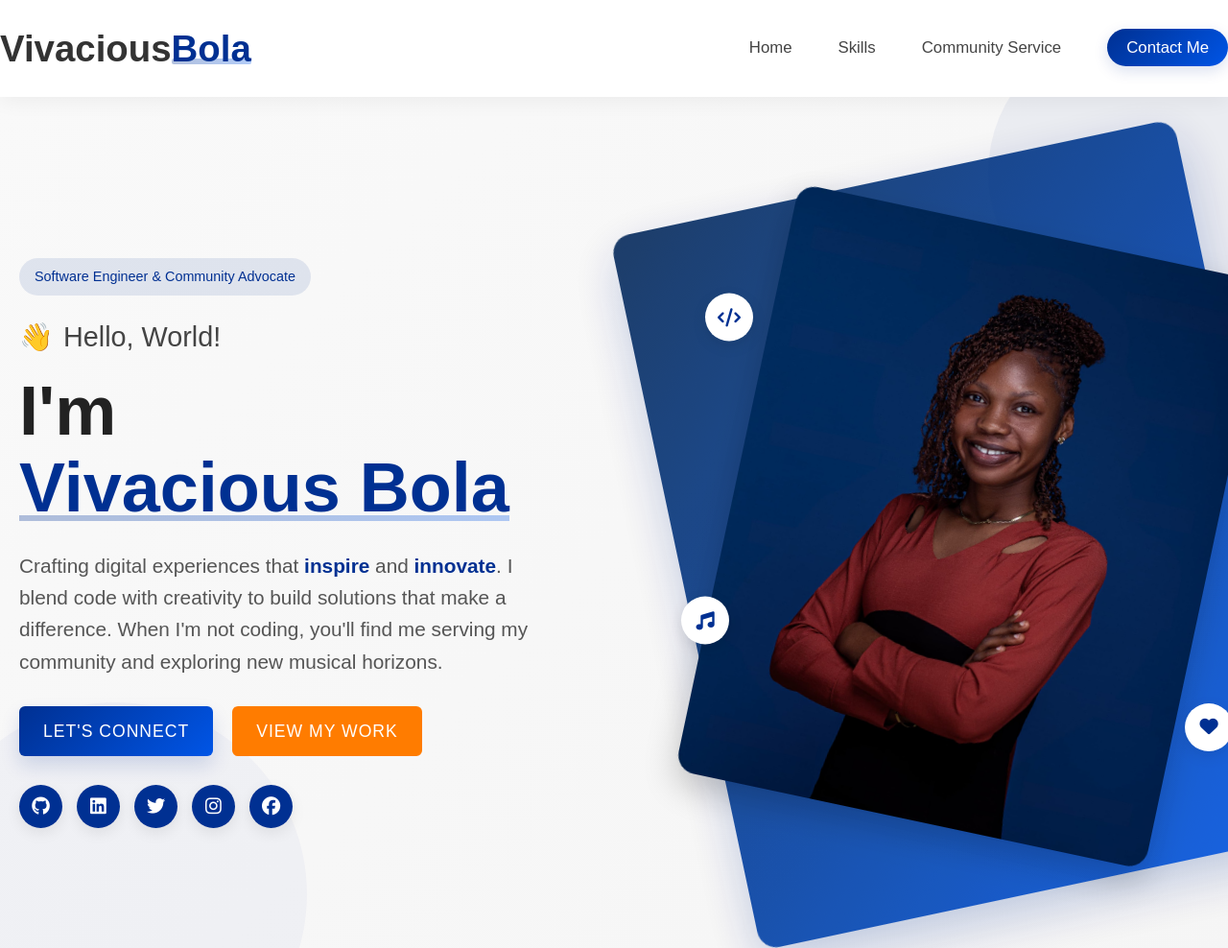
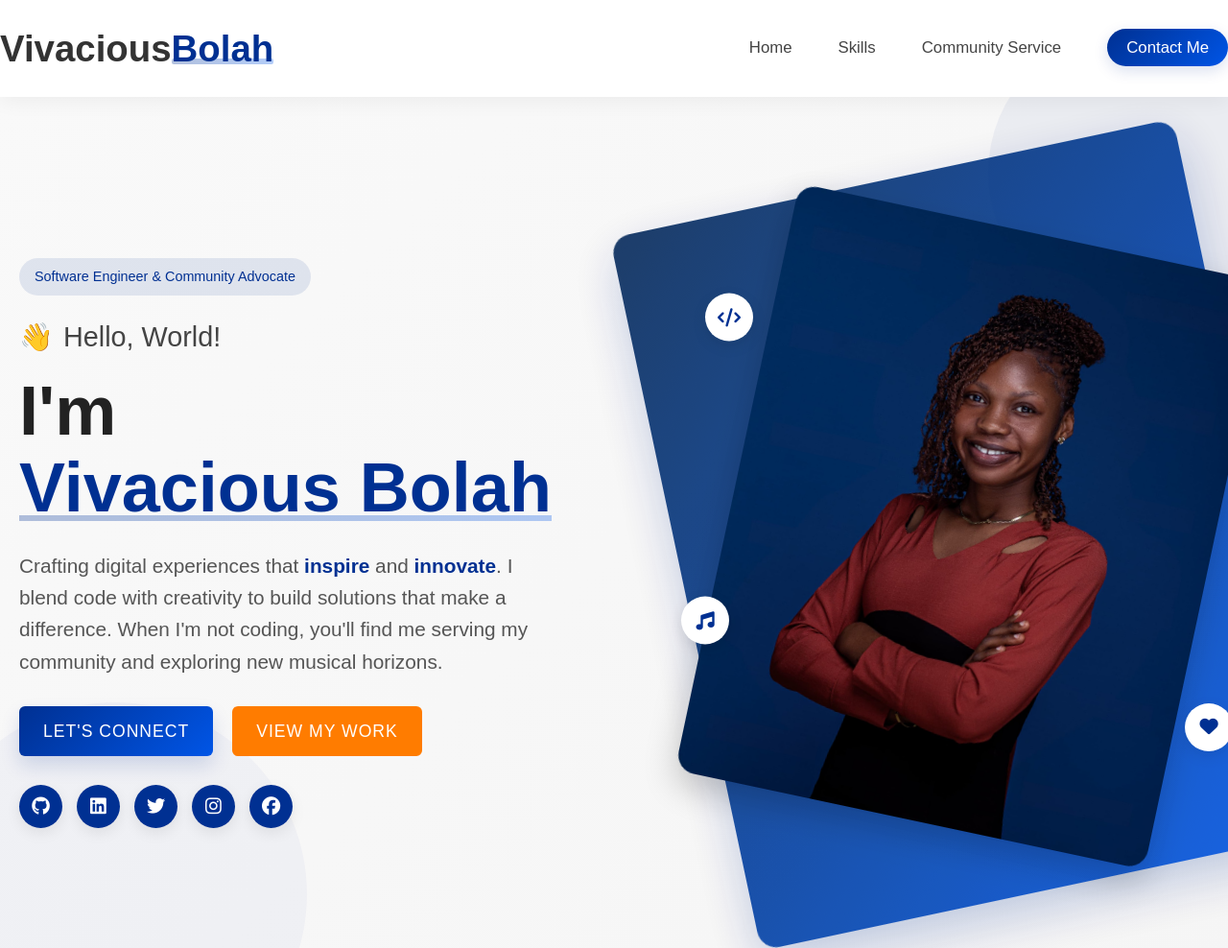
Before and after one commit to Bolahcodes/portfolio-demo, a plain HTML site: page index.html in a window 1280 px wide. Shown: the top 988 px of the page at 96% size. Drawn offline with Linux system fonts and the light colour scheme; a web font is replaced by a local one.

Commit message:
update brand name

```diff
--- a/index.html
+++ b/index.html
@@ -19,7 +19,7 @@
       <div class="container header__container">
         <a href="#" class="header__logo-link">
           <h1 class="header__logo">
-            Vivacious<span class="header__logo-accent">Bola</span>
+            Vivacious<span class="header__logo-accent">Bolah</span>
           </h1>
         </a>
 
@@ -65,7 +65,7 @@
             <span class="wave-emoji">👋</span> Hello, World!
           </h3>
           <h1 class="hero__title">
-            I'm <span class="vb__name">Vivacious Bola</span>
+            I'm <span class="vb__name">Vivacious Bolah</span>
           </h1>
           <p class="hero__description">
             Crafting digital experiences that
```
